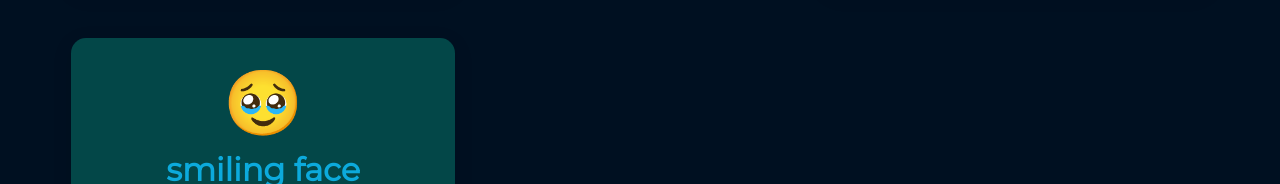
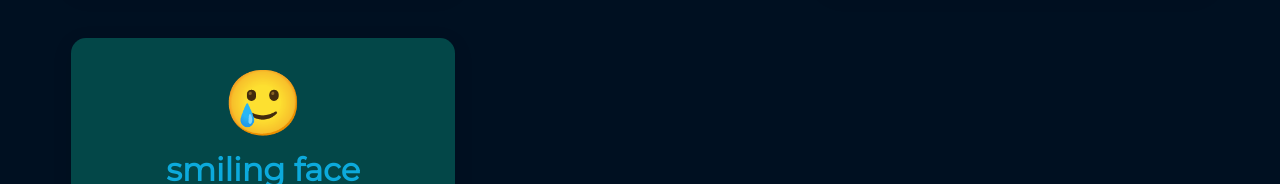
Before and after one commit to chiranjeev13/emojipedia, a React (Create React App) app: page / in a window 1280 px wide. Shown: the part 938-1122 px from the top of the page. Built offline with nearby package versions, Linux system fonts and the light colour scheme.

Commit message:
Update emojipedia.js

```diff
--- a/src/emojipedia.js
+++ b/src/emojipedia.js
@@ -28,8 +28,8 @@ const emojipedia = [
         "Funny person who takes life as chill and never has any tension , funky mind "
     },
      {
-      id: 6,
-      emoji: "🥹",
+      id: 5,
+      emoji: "🥲",
       name: "smiling face holding back tears",
       meaning:
         "A person who is so happy that his eyes are filled with tears "
```
